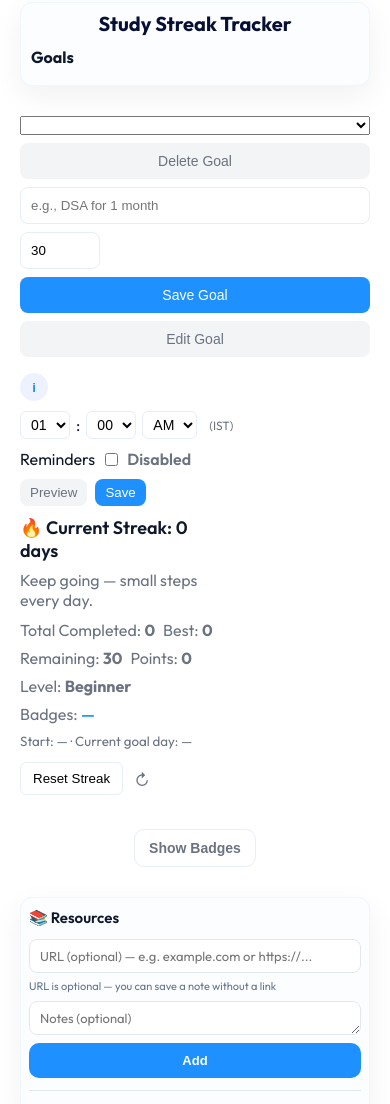
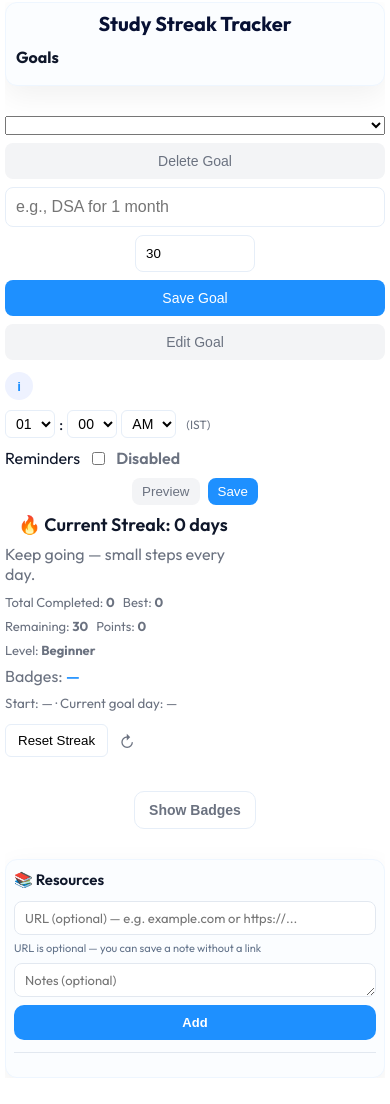
Before and after one commit to dev-amolrakh/Study-Streak-Tracker, a plain HTML site: page frontend/index.html in a window 390 px wide. Shown: the top 1104 px of the page. After the commit the page ends 1083 px from the top, so only its background shows below. Drawn offline with Linux system fonts and the light colour scheme; no server answers.

Commit message:
Added final deployement for production

```diff
--- a/frontend/script.js
+++ b/frontend/script.js
@@ -2100,13 +2100,13 @@ function showNotification(text) {
       actions: [
         {
           action: "mark-complete",
-          title: "Mark Complete ✅"
+          title: "Mark Complete ✅",
         },
         {
           action: "snooze",
-          title: "Remind in 1 hour ⏰"
-        }
-      ]
+          title: "Remind in 1 hour ⏰",
+        },
+      ],
     };
 
     // Prefer showing notifications via the service worker registration when
@@ -2123,14 +2123,14 @@ function showNotification(text) {
             // fallback to window Notification (limited features)
             new Notification("Time to study! 📚", {
               body: text,
-              icon: notificationOptions.icon
+              icon: notificationOptions.icon,
             });
           })
           .catch(() => {
             // on error fallback to window Notification
             new Notification("Time to study! 📚", {
               body: text,
-              icon: notificationOptions.icon
+              icon: notificationOptions.icon,
             });
           });
         return;
@@ -2140,7 +2140,7 @@ function showNotification(text) {
     }
     new Notification("Time to study! 📚", {
       body: text,
-      icon: notificationOptions.icon
+      icon: notificationOptions.icon,
     });
   }
 }
@@ -2509,7 +2509,9 @@ if ("serviceWorker" in navigator) {
             // Prefer showing via service worker when available (more reliable)
             try {
               if (registration && registration.showNotification) {
-                registration.showNotification("Study notifications enabled! 🔥", {
+                registration.showNotification(
+                  "Study notifications enabled! 🔥",
+                  {
                     body: "You'll get daily reminders to keep your streak going. Default time: 8 PM",
                     icon,
                     badge: "/icons/icon-72.svg",
@@ -2518,10 +2520,11 @@ if ("serviceWorker" in navigator) {
                     actions: [
                       {
                         action: "view-settings",
-                      title: "Change Time ⚙️"
-                    }
-                  ]
-                });
+                        title: "Change Time ⚙️",
+                      },
+                    ],
+                  }
+                );
               } else {
                 // Fallback: use the Notification constructor in-page
                 new Notification("Study notifications enabled! 🔥", {
@@ -2635,7 +2638,9 @@ window.addEventListener("appinstalled", () => {
 
   // Show success message and set installed flag
   localStorage.setItem("sst_app_installed", "true");
-  showToast("🎉 Study Streak Tracker installed! Open from your home screen anytime.");
+  showToast(
+    "🎉 Study Streak Tracker installed! Open from your home screen anytime."
+  );
 
   // Log analytics event (if you add analytics later)
   console.log("PWA_INSTALLED", { timestamp: Date.now() });
--- a/frontend/style.css
+++ b/frontend/style.css
@@ -16,6 +16,8 @@ body {
   padding-top: 2px !important;
   display: flex;
   justify-content: center;
+  min-width: 0; /* Allow body to shrink */
+  overflow-x: hidden; /* Prevent horizontal scroll on body */
 }
 
 /* utility outfit class if specific weights are desired */
@@ -28,6 +30,7 @@ body {
 .container {
   width: 100%;
   max-width: 880px;
+  min-width: 0; /* Allow container to shrink properly */
 }
 h1 {
   text-align: center;
@@ -176,15 +179,20 @@ h1 {
 }
 .goal-setup input[type="text"] {
   width: 320px;
+  max-width: 100%; /* Prevent overflow on small screens */
   padding: 10px;
   border: 1px solid #e6eef8;
   border-radius: 8px;
+  box-sizing: border-box;
 }
 .goal-setup input[type="number"] {
   width: 80px;
+  min-width: 60px;
+  max-width: 100px;
   padding: 10px;
   border: 1px solid #e6eef8;
   border-radius: 8px;
+  box-sizing: border-box;
 }
 .goal-setup button {
   padding: 10px 14px;
@@ -728,16 +736,95 @@ select:focus {
   padding: 8px;
 }
 
+/* Smaller screens - tablet/mobile landscape */
+@media (max-width: 900px) {
+  .app-grid {
+    gap: 12px;
+    padding: 0 8px;
+  }
+}
+
 @media (max-width: 700px) {
+  body {
+    padding: 8px;
+    padding-top: 5px !important;
+  }
+
+  .app-grid {
+    gap: 10px;
+    padding: 0;
+  }
+
   .grid {
     grid-template-columns: repeat(6, 1fr);
-  }
+    gap: 4px;
+  }
+
   .goal-setup {
     flex-direction: column;
-    align-items: center;
+    align-items: stretch;
+    gap: 10px;
+    padding: 0;
+    margin-bottom: 12px;
   }
   .goal-setup input[type="text"] {
     width: 100%;
+    max-width: 100%;
+  }
+  .goal-setup input[type="number"] {
+    width: 100%;
+    max-width: 120px;
+    align-self: center;
+  }
+  .goal-setup select {
+    width: 100%;
+    max-width: 100%;
+  }
+
+  /* Ensure all elements respect viewport */
+  *,
+  *::before,
+  *::after {
+    max-width: 100vw;
+    box-sizing: border-box;
+  }
+}
+
+/* Extra small screens - mobile portrait */
+@media (max-width: 480px) {
+  body {
+    padding: 5px;
+    padding-top: 2px !important;
+  }
+
+  .goal-setup input[type="text"] {
+    font-size: 16px; /* Prevents zoom on iOS */
+  }
+
+  .grid {
+    grid-template-columns: repeat(4, 1fr);
+    gap: 3px;
+  }
+
+  .day {
+    padding: 8px 4px;
+    font-size: 12px;
+  }
+
+  .canvas-wrap {
+    width: 100px;
+    height: 100px;
+  }
+
+  .stats {
+    flex-wrap: wrap;
+    gap: 8px 12px;
+    font-size: 13px;
+  }
+
+  .streak-large {
+    font-size: 16px;
+    text-align: center;
   }
 }
 
@@ -750,6 +837,8 @@ select:focus {
   align-items: start;
   width: 100%;
   max-width: 1400px; /* allow a bit more room so center isn't compressed */
+  min-width: 0; /* Allow grid to shrink properly */
+  overflow-x: hidden; /* Prevent horizontal overflow */
 }
 
 @media (max-width: 1200px) {
@@ -1076,6 +1165,7 @@ select:focus {
   */
   .app-grid {
     grid-template-columns: 1fr;
+    overflow-x: hidden;
   }
 
   /* Move the right panel visually above main and make it full-width */
@@ -1174,12 +1264,27 @@ select:focus {
     flex-direction: column;
     align-items: stretch;
     gap: 10px;
+    padding: 0;
+    margin: 8px 0;
   }
   .reminder-inline-time {
     display: flex;
-    gap: 6px;
+    gap: 4px;
     align-items: center;
     justify-content: flex-start;
+    flex-wrap: wrap;
+  }
+  .reminder-inline-time select {
+    min-width: 0;
+    flex-shrink: 1;
+  }
+  .reminder-inline-toggle {
+    flex-wrap: wrap;
+    gap: 8px;
+  }
+  .reminder-inline-actions {
+    justify-content: center;
+    flex-wrap: wrap;
   }
 
   /* Keep buttons and touch targets comfortably sized */
```
Also changed, not shown: PWA_README.md (+22 -0 lines), frontend/index.html (+15 -13 lines), frontend/service-worker.js (+13 -9 lines), frontend/icons/check-icon.svg, frontend/icons/icon-128.svg, frontend/icons/icon-144.svg, frontend/icons/icon-152.svg, frontend/icons/icon-192.svg, frontend/icons/icon-384.svg, frontend/icons/icon-512.svg, frontend/icons/icon-72.svg, frontend/icons/icon-96.svg, frontend/icons/screenshot.svg, frontend/manifest.json. Lines whose indentation alone changed are shown as unchanged.
